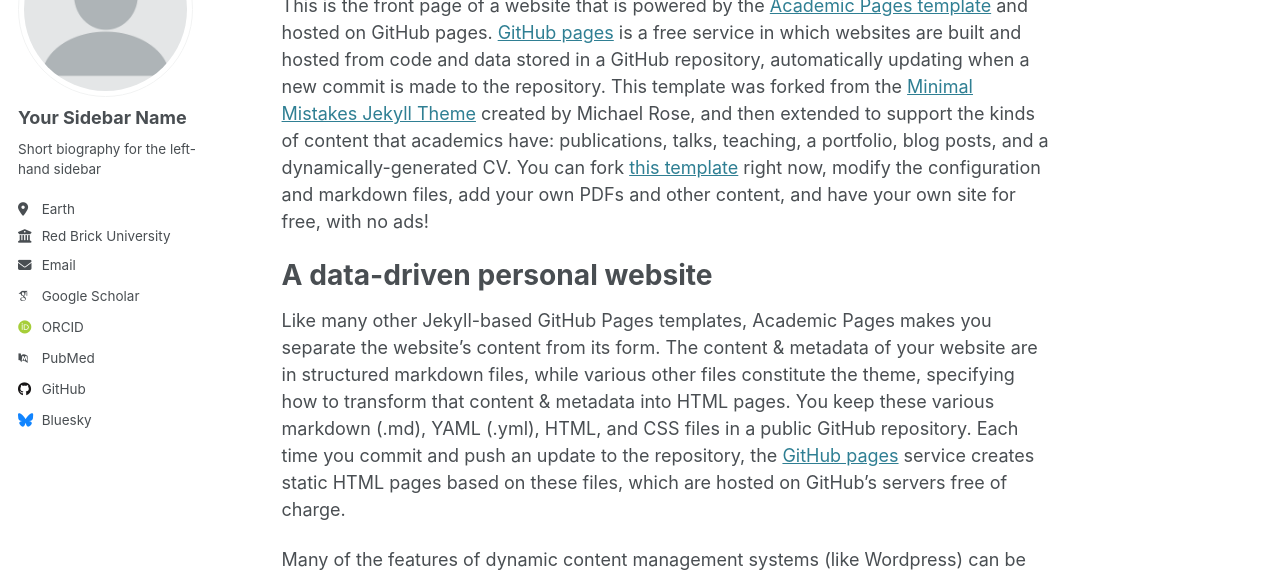
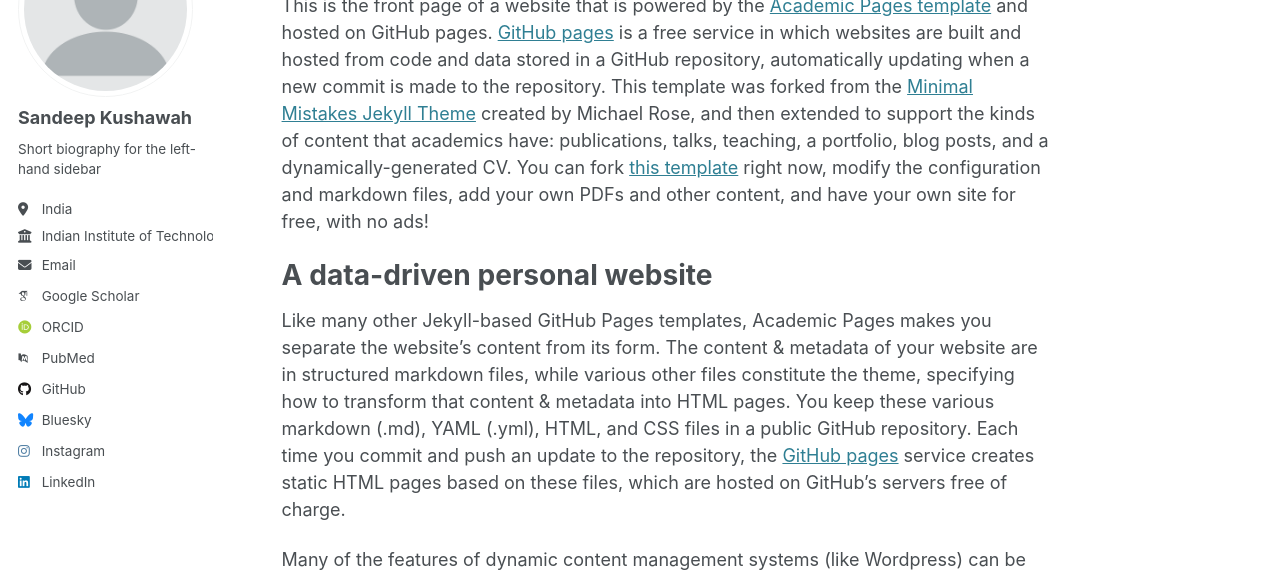
Before and after one commit to sandeepkushawah/sandeepkushawah.github.io, a Jekyll site: the page built from _pages/about.md, in a window 1280 px wide. Shown: the part 184-761 px from the top of the page. Built offline with Jekyll 4.4.1, drawn with Linux system fonts in a browser that asks for light colours; some web fonts are replaced.

Commit message:
Updated profile and research sections

```diff
--- a/_config.yml
+++ b/_config.yml
@@ -23,13 +23,13 @@
 author:
   # Biographic information
   avatar           : "profile.png"
-  name             : "Your Sidebar Name"
+  name             : "Sandeep Kushawah"
   pronouns         : # example: "she/her"
   bio              : "Short biography for the left-hand sidebar"
-  location         : "Earth"
-  employer         : "Red Brick University"
+  location         : "India"
+  employer         : "Indian Institute of Technology Mandi"
   uri              : # URL
-  email            : "none@example.org"
+  email            : "d20064@students.iitmandi.ac.in"
 
   # Academic websites
   arxiv            : # URL - Update with the correct link to your profile
@@ -45,7 +45,7 @@
   bitbucket        : # Username - Update with your username on the site
   codepen          : # Username
   dribbble         : # Username
-  github           : "academicpages"
+  github           : "sandeepkushawah"
   kaggle           : # Username
   stackoverflow    : # User number or user number and name (i.e., use "1" or "1/jeff-atwood")
 
@@ -57,9 +57,9 @@
   goodreads        : # Username
   google_plus      : # Username
   keybase          : # Username
-  instagram        : # Username
+  instagram        : skushawah31
   lastfm           : # Username
-  linkedin         : # Username
+  linkedin         : sandeep-kushawah
   mastodon         : # URL
   medium           : # URL
   pinterest        : # Username
```
Also changed, not shown: _data/authors.yml (line endings or trailing spaces).
